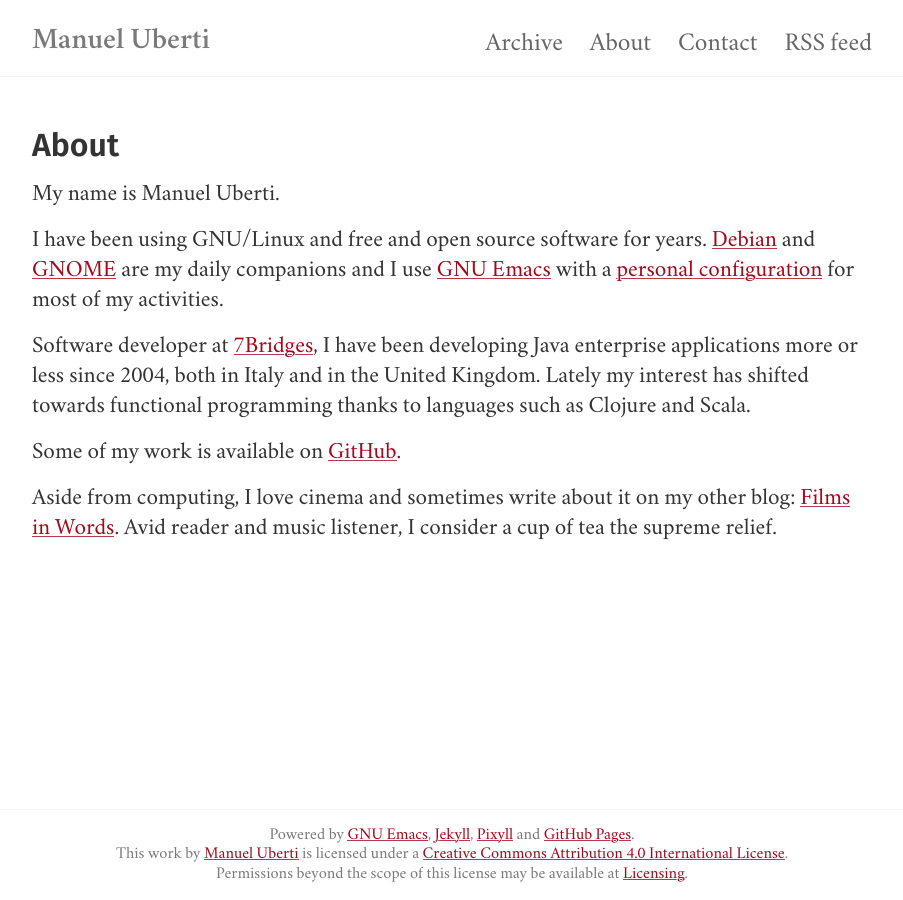
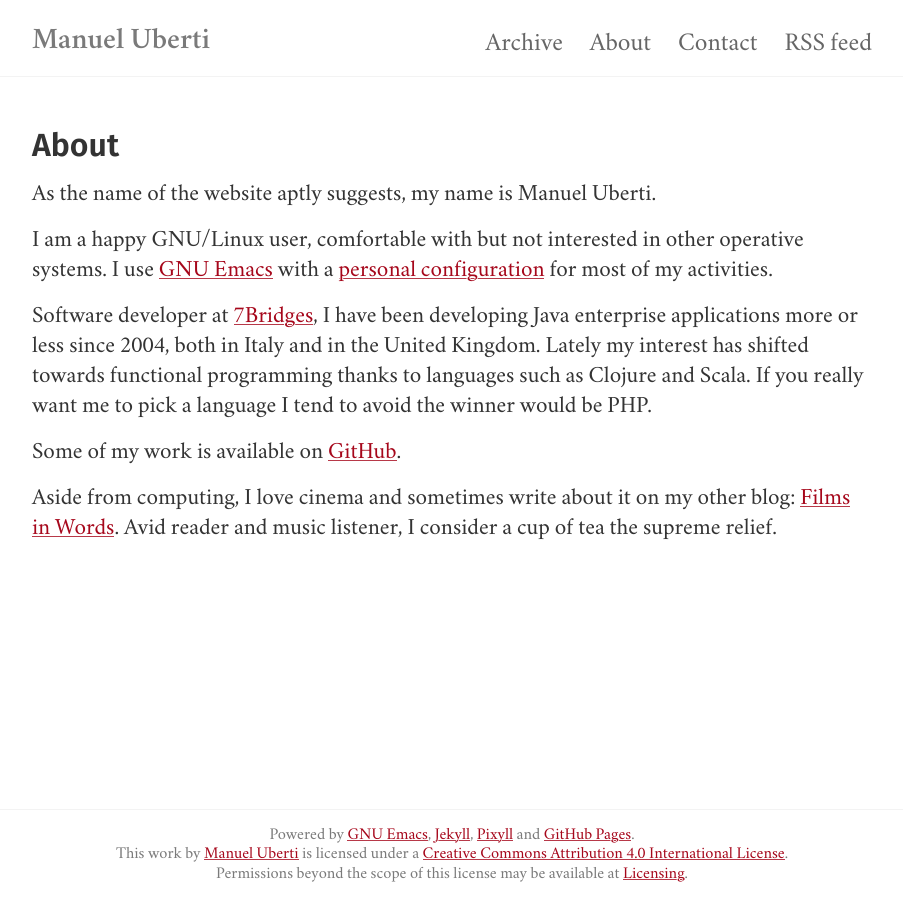
Before and after one commit to manuel-uberti/manuel-uberti.github.io, a Jekyll site: the page built from about.md, in a window 1280 px wide. Shown: the whole page, without its empty margins (188-1091 px from the left). Built offline with Jekyll 4.4.1, drawn with Linux system fonts in a browser that asks for light colours.

Commit message:
More friendliness in about page

```diff
--- a/about.md
+++ b/about.md
@@ -5,18 +5,18 @@
 tags: about
 ---
 
-My name is Manuel Uberti.
+As the name of the website aptly suggests, my name is Manuel Uberti.
 
-I have been using GNU/Linux and free and open source software for
-years. [Debian](https://www.debian.org/) and [GNOME](https://www.gnome.org/) are
-my daily companions and I use [GNU Emacs](https://www.gnu.org/software/emacs/)
-with a [personal configuration](https://github.com/manuel-uberti/.emacs.d) for
-most of my activities.
+I am a happy GNU/Linux user, comfortable with but not interested in other
+operative systems. I use [GNU Emacs](https://www.gnu.org/software/emacs/) with
+a [personal configuration](https://github.com/manuel-uberti/.emacs.d) for most
+of my activities.
 
 Software developer at [7Bridges](https://7bridges.eu/), I have been developing
 Java enterprise applications more or less since 2004, both in Italy and in the
 United Kingdom. Lately my interest has shifted towards functional programming
-thanks to languages such as Clojure and Scala.
+thanks to languages such as Clojure and Scala. If you really want me to pick a
+language I tend to avoid the winner would be PHP.
 
 Some of my work is available on [GitHub](https://github.com/manuel-uberti).
 
```
